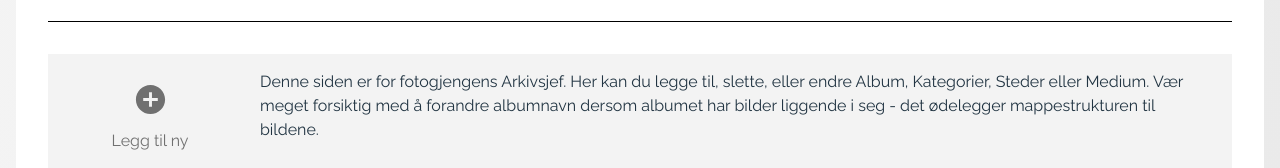
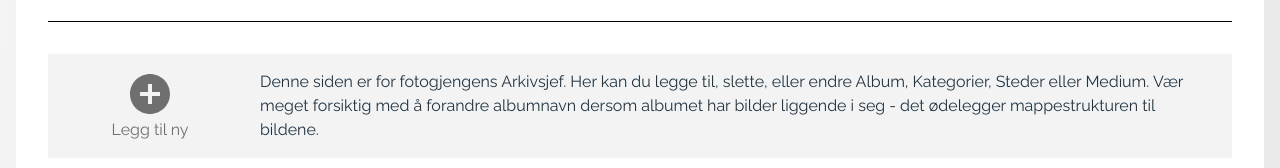
Before and after one commit to Fotogjengen/hilfling-frontend-extern, a React (Create React App) app: page /intern/Arkivsjef in a window 1280 px wide. Shown: the part 301-469 px from the top of the page. Built offline with nearby package versions, Linux system fonts and the light colour scheme.

Commit message:
Fikset css og style på toppen \ref{figma}

```diff
--- a/src/views/Arkivsjef/Arkivsjef.module.css
+++ b/src/views/Arkivsjef/Arkivsjef.module.css
@@ -21,3 +21,6 @@
     background-color: #F3F3F3;
    margin-bottom: 2rem;
 }
+.svgicon{
+    transform: scale(2);
+}
--- a/src/views/Arkivsjef/Arkivsjef.tsx
+++ b/src/views/Arkivsjef/Arkivsjef.tsx
@@ -67,7 +67,7 @@ const ArchiveBoss: FC = () => {
         <Grid container spacing={3}>
           <Grid item xs={2} className={classes.paper}>
             <IconButton aria-label="add">
-              <AddCircleIcon fontSize="large" />
+              <AddCircleIcon className={styles.svgicon} />
             </IconButton>
             <Typography>Legg til ny</Typography>
           </Grid>
```
